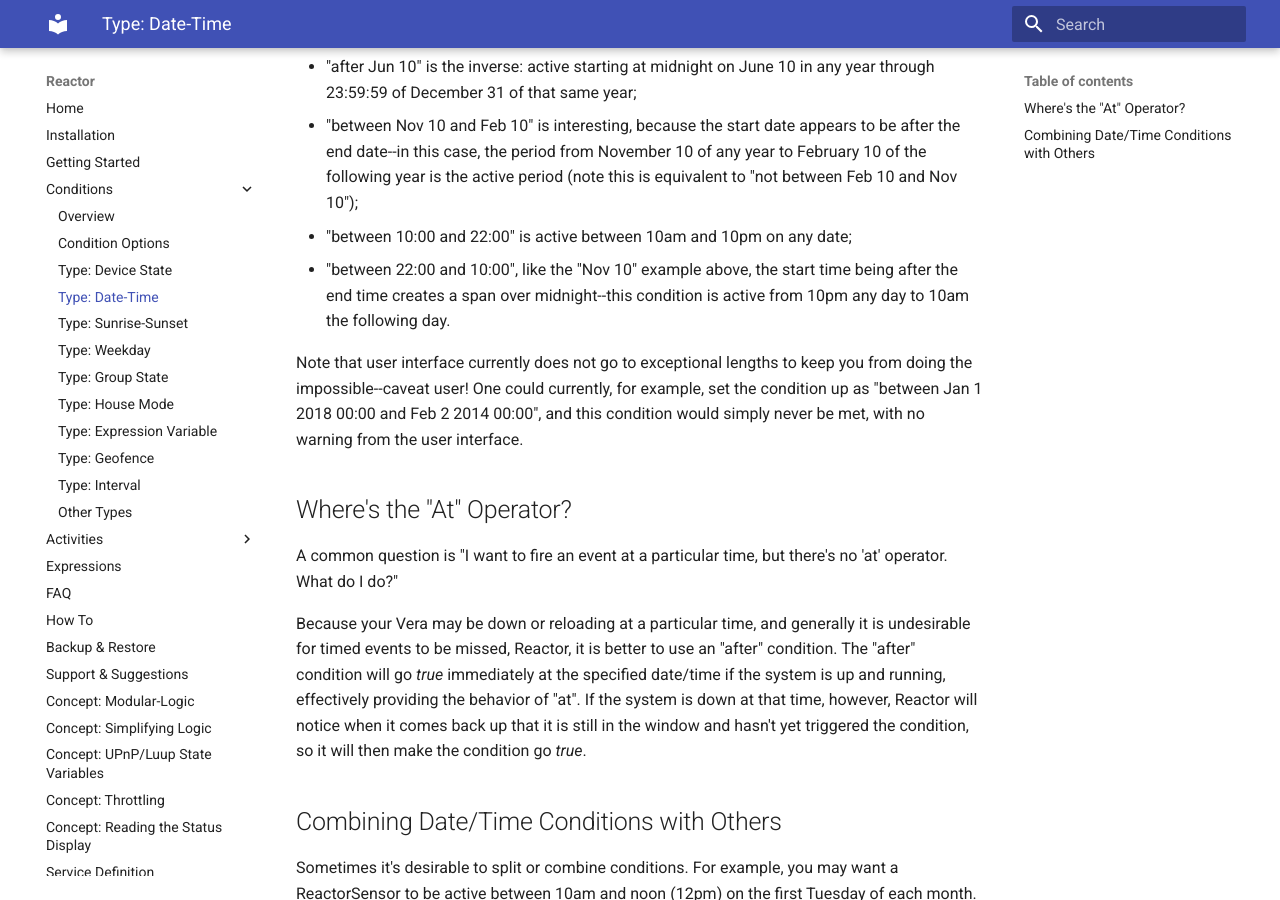
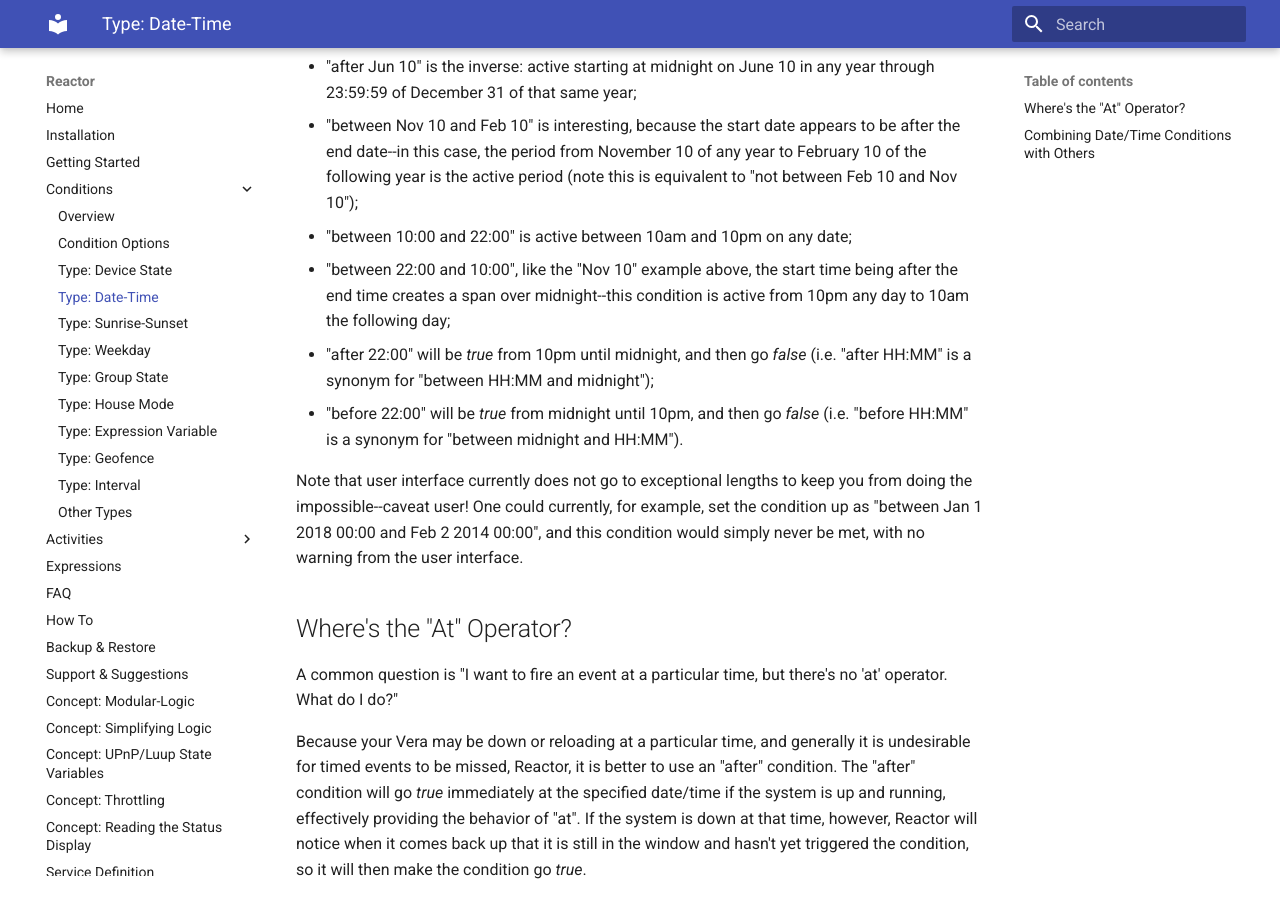
Before and after one commit to toggledbits/Reactor-docs, an MkDocs documentation site: the page built from docs/Date-Time-Conditions.md, in a window 1280 px wide and 900 px high, scrolled down 879 px. Built offline with MkDocs 1.6.1 and Material for MkDocs 9.7.7, drawn with Linux system fonts in a browser that asks for light colours.

Commit message:
Clarify before/after in date/time

```diff
--- a/docs/Date-Time-Conditions.md
+++ b/docs/Date-Time-Conditions.md
@@ -20,7 +20,9 @@ Here are some additional examples:
 * "after Jun 10" is the inverse: active starting at midnight on June 10 in any year through 23:59:59 of December 31 of that same year;
 * "between Nov 10 and Feb 10" is interesting, because the start date appears to be after the end date--in this case, the period from November 10 of any year to February 10 of the following year is the active period (note this is equivalent to "not between Feb 10 and Nov 10");
 * "between 10:00 and 22:00" is active between 10am and 10pm on any date;
-* "between 22:00 and 10:00", like the "Nov 10" example above, the start time being after the end time creates a span over midnight--this condition is active from 10pm any day to 10am the following day.
+* "between 22:00 and 10:00", like the "Nov 10" example above, the start time being after the end time creates a span over midnight--this condition is active from 10pm any day to 10am the following day;
+* "after 22:00" will be *true* from 10pm until midnight, and then go *false* (i.e. "after HH:MM" is a synonym for "between HH:MM and midnight");
+* "before 22:00" will be *true* from midnight until 10pm, and then go *false* (i.e. "before HH:MM" is a synonym for "between midnight and HH:MM").
 
 Note that user interface currently does not go to exceptional lengths to keep you from doing the impossible--caveat user! One could currently, for example, set the condition up as "between Jan 1 2018 00:00 and Feb 2 2014 00:00", and this condition would simply never be met, with no warning from the user interface.
 
```
